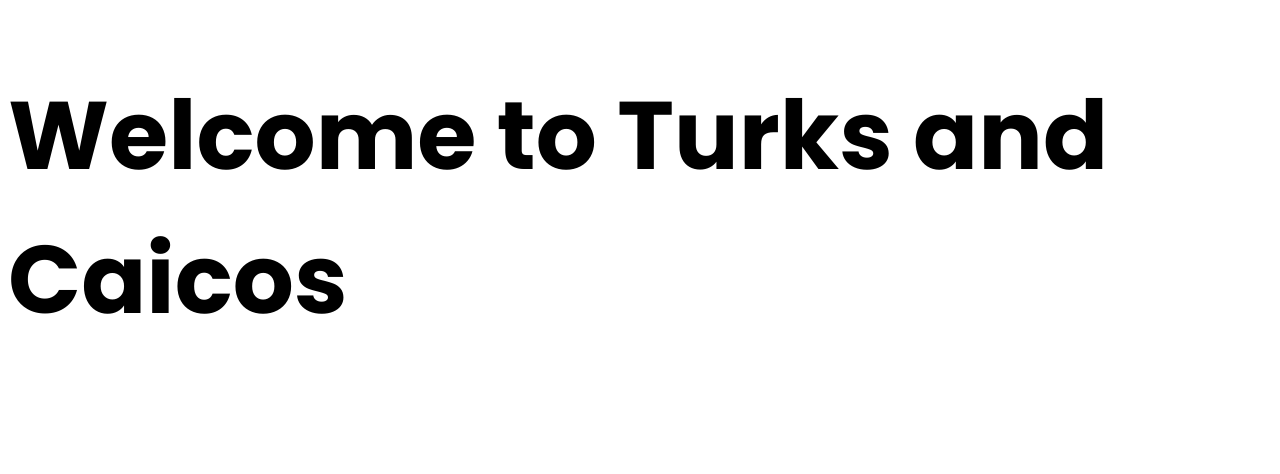
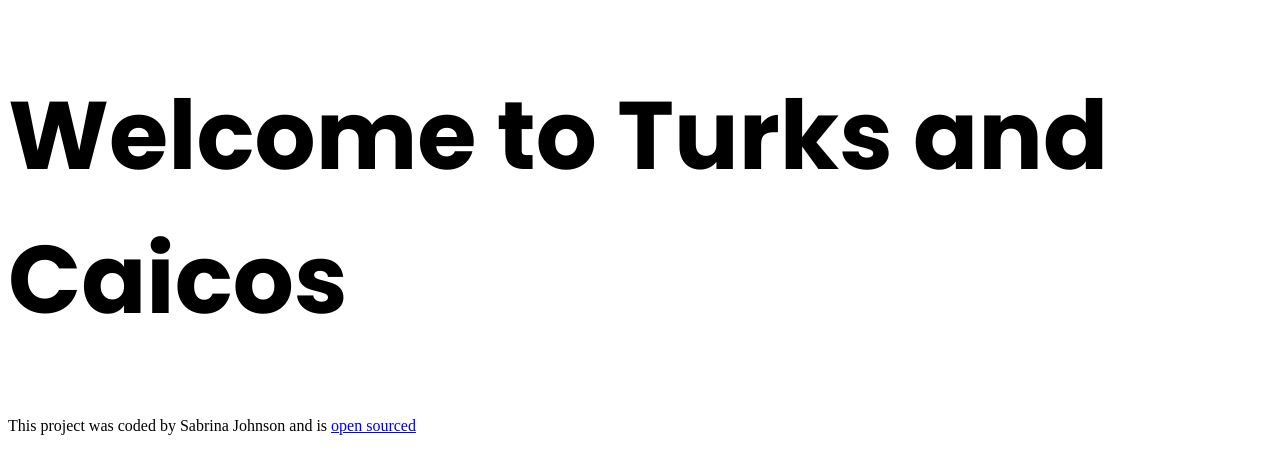
Before and after one commit to Smj0hnson614/Travel-Project, a plain HTML site: page index.html in a window 1280 px wide. Drawn offline with Linux system fonts and the light colour scheme.

Commit message:
Added link to GitHub repository

```diff
--- a/index.html
+++ b/index.html
@@ -14,5 +14,11 @@
   </head>
   <body>
     <h1>Welcome to Turks and Caicos</h1>
+    <footer>
+      This project was coded by Sabrina Johnson and is
+      <a href="https://github.com/Smj0hnson614/Travel-Project" target="_blank"
+        >open sourced</a
+      >
+    </footer>
   </body>
 </html>
```
